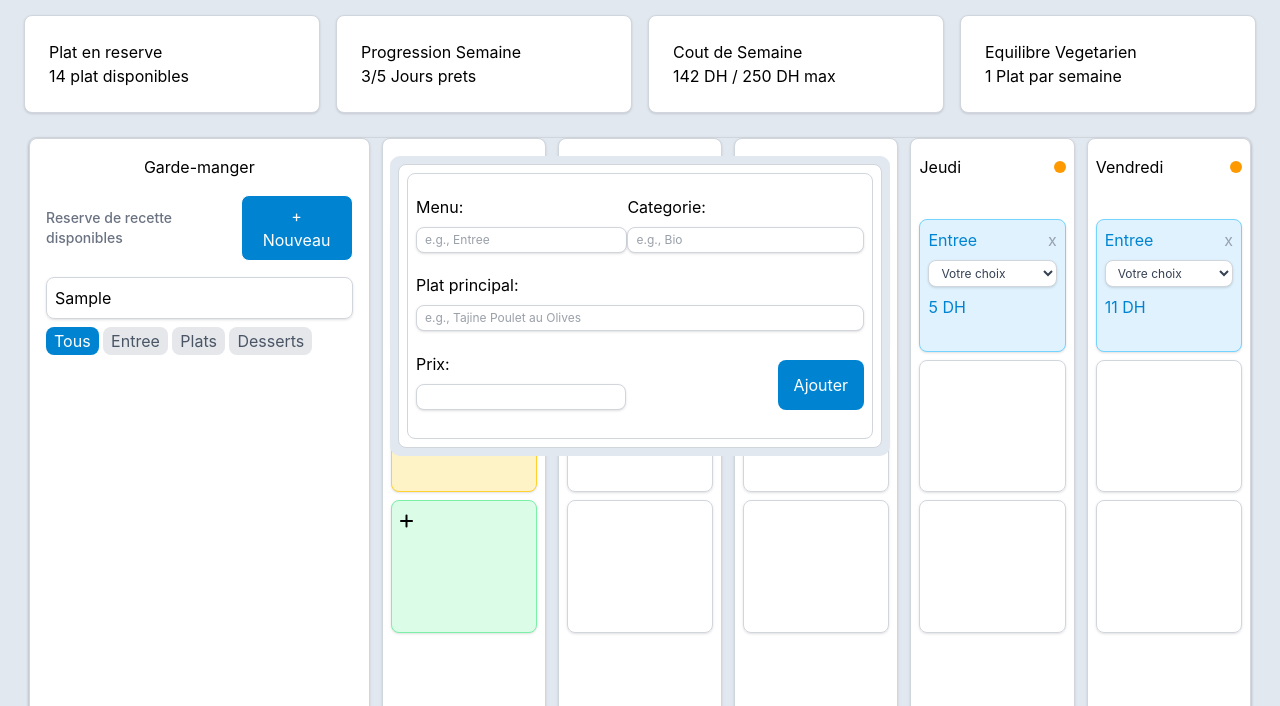
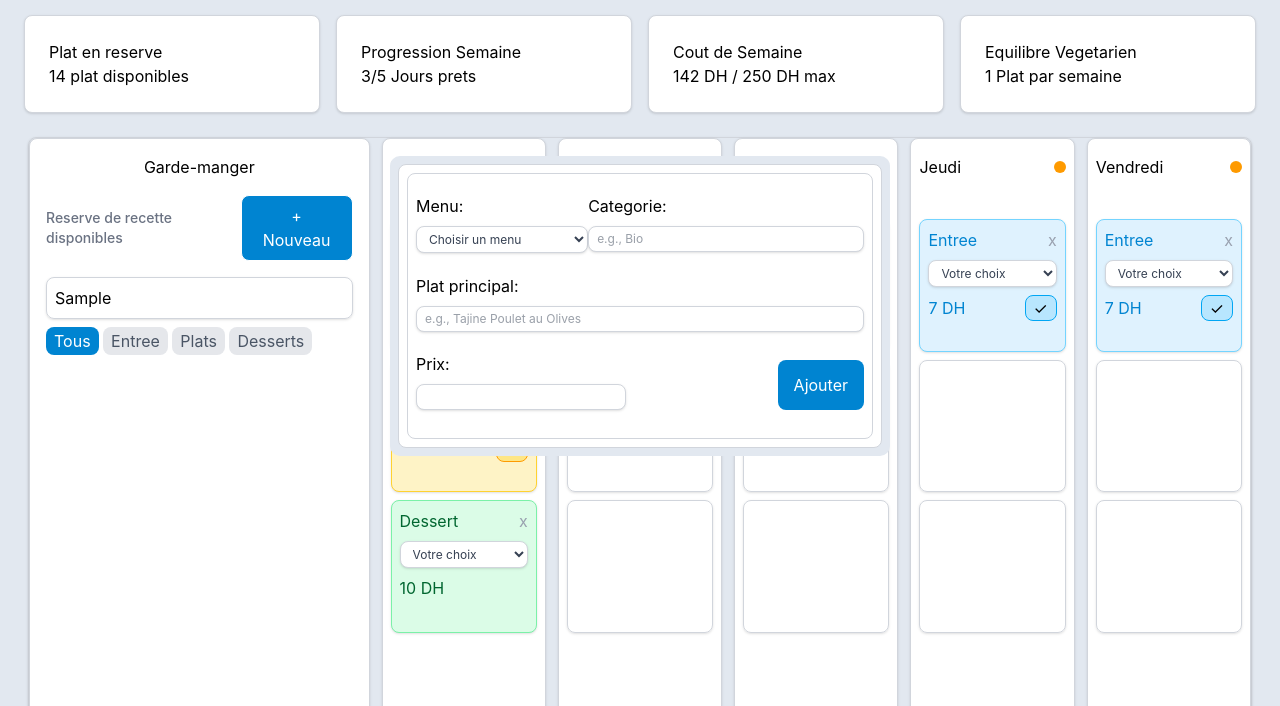
Before and after one commit to pro0pegasus/Cantina, a website: page index.html in a window 1280 px wide. Both pictures are taken after typing "Sample" into the empty fields and a click on the button "+ Nouveau". Shown: the part 94-800 px from the top of the page. Drawn offline with Linux system fonts and the light colour scheme.

Commit message:
fix: garde a menu dropdown in js and html card meals class

```diff
--- a/index.html
+++ b/index.html
@@ -23,8 +23,8 @@
                 <select name="campus" id="campus" class="w-full rounded-lg border border-gray-300 bg-white px-2 py-1 pr-10 text-gray-700 shadow-sm outline-none transition-all focus:border-blue-500 focus:ring-2 focus:ring-blue-100">
                     <option disabled >-- Campus: --</option>
                     <option value="Safi">Safi</option>
-                    <option value="Youssofia">Youssofia</option>
-                    <option value="Nador">Nador</option>
+                    <option value="Youssofia" disabled>Youssofia</option>
+                    <option value="Nador" disabled>Nador</option>
                 </select>
 
             </nav>
@@ -128,13 +128,13 @@
                     </div>
 
                     <!-- card meal Entree -->
-                    <div class=" border rounded-lg h-1/6 p-2 bg-sky-100 border-sky-300 shadow-sm">
+                    <div class="border rounded-lg h-1/6 p-2 bg-sky-100 border-sky-300 shadow-sm">
 
                         <div class="flex justify-between items-center">
                             <h2 class="text-sky-600">Entree</h2>
                             <button class="cursor-pointer text-gray-400 hover:text-black">x</button>
                         </div>
-                        <select for="choix" id="entree" class="choix w-full rounded-lg border border-gray-300 bg-white px-2 py-1 my-2 text-gray-700 text-xs shadow-sm outline-none transition-all focus:border-blue-500 focus:ring-2 focus:ring-blue-100">
+                        <select id="entree" class="choix w-full rounded-lg border border-gray-300 bg-white px-2 py-1 my-2 text-gray-700 text-xs shadow-sm outline-none transition-all focus:border-blue-500 focus:ring-2 focus:ring-blue-100">
                             <option>Votre choix</option>
                         </select>
                         <div class="flex justify-between items-center">
@@ -144,38 +144,34 @@
 
                     </div>
 
-                    <div id="plat" class="choix border rounded-lg h-1/6 p-2 bg-amber-100 border-amber-300 shadow-sm">
-                        <button class="cursor-pointer">
-                            <i class="fa-solid fa-plus text-amber-600"></i>
-                        </button>
-                        <!-- <div class="flex justify-between items-center">
+                    <!-- card prlat principal -->
+                    <div class="border rounded-lg h-1/6 p-2 bg-amber-100 border-amber-300 shadow-sm">
+
+                        <div class="flex justify-between items-center">
                             <h2 class="text-amber-600 font-normal">Plat principal</h2>
                         </div>
-                        <select for="choix" id="choix" class="w-full rounded-lg border border-gray-300 bg-white px-2 py-1 my-2 text-gray-700 text-xs shadow-sm outline-none transition-all focus:border-amber-500 focus:ring-2 focus:ring-amber-100">
+                        <select id="principal" class="choix w-full rounded-lg border border-gray-300 bg-white px-2 py-1 my-2 text-gray-700 text-xs shadow-sm outline-none transition-all focus:border-amber-500 focus:ring-2 focus:ring-amber-100">
                             <option>Votre choix</option>
-                            <option class="text-xs" value="veloute">Tajine Poulet au Olives</option>
-                            <option class="text-xs" value="Zaalouk">Sandwich viande hache</option>
                         </select>
                         <div class="flex justify-between items-center">
                             <p class="text-amber-600 font-normal">25<span> DH</span></p>
                             <button class="cursor-pointer bg-amber-200 px-2 rounded-lg border border-amber-500 text-black-400 hover:bg-amber-500 hover:text-black-500">✓</button>
-                        </div> -->
+                        </div>
                     </div>
 
-                    <div id="dessert" class="choix border rounded-lg h-1/6 p-2 bg-green-100 border-green-300 shadow-sm">
-                        <button class="cursor-pointer">
-                            <i class="fa-solid fa-plus text-green-700"></i>
-                        </button>
-                        <!-- <div class="flex justify-between items-center">
+                    <!-- card dessert -->
+                    <div class="border rounded-lg h-1/6 p-2 bg-green-100 border-green-300 shadow-sm">
+
+                        <div class="flex justify-between items-center">
                             <h2 class="text-green-800 font-normal">Dessert</h2>
                             <button class="cursor-pointer text-gray-400 hover:text-black">x</button>
                         </div>
-                        <select for="choix" id="choix" class="w-full rounded-lg border border-gray-300 bg-white px-2 py-1 my-2 text-gray-700 text-xs shadow-sm outline-none transition-all focus:border-green-500 focus:ring-2 focus:ring-green-100">
+                        <select id="dessert" class="choix w-full rounded-lg border border-gray-300 bg-white px-2 py-1 my-2 text-gray-700 text-xs shadow-sm outline-none transition-all focus:border-green-500 focus:ring-2 focus:ring-green-100">
                             <option>Votre choix</option>
                             <option class="text-xs" value="veloute">Millefeuilles</option>
                             <option class="text-xs" value="Zaalouk">Flan</option>
                         </select>
-                        <p class="text-green-800 font-normal">10<span> DH</span></p> -->
+                        <p class="text-green-800 font-normal">10<span> DH</span></p>
                     </div>
 
                     <div class="flex flex-col mt-auto justify-evenly border-t h-1/7 p-2 border-gray-300">
@@ -197,17 +193,21 @@
                         <span class="h-3 w-3 rounded-full bg-amber-500"></span>
                     </div>
 
-                    <div class="border rounded-lg h-1/6 p-2 bg-sky-100 border-sky-300 shadow-sm">
+                    <!-- card meal Entree -->
+                    <div class=" border rounded-lg h-1/6 p-2 bg-sky-100 border-sky-300 shadow-sm">
+
                         <div class="flex justify-between items-center">
                             <h2 class="text-sky-600">Entree</h2>
                             <button class="cursor-pointer text-gray-400 hover:text-black">x</button>
                         </div>
-                        <select for="choix" id="choix" class="w-full rounded-lg border border-gray-300 bg-white px-2 py-1 my-2 text-gray-700 text-xs shadow-sm outline-none transition-all focus:border-blue-500 focus:ring-2 focus:ring-blue-100">
+                        <select for="choix" id="entree" class="choix w-full rounded-lg border border-gray-300 bg-white px-2 py-1 my-2 text-gray-700 text-xs shadow-sm outline-none transition-all focus:border-blue-500 focus:ring-2 focus:ring-blue-100">
                             <option>Votre choix</option>
-                            <option class="text-xs" value="veloute">Veloute de portion</option>
-                            <option class="text-xs" value="Zaalouk">Salade Zaalouk</option>
                         </select>
-                        <p class="text-sky-600">8<span> DH</span></p>
+                        <div class="flex justify-between items-center">
+                            <p id="prix-entree" class="text-sky-600">7<span> DH</span></p>
+                            <button class="cursor-pointer bg-sky-200 px-2 rounded-lg border border-sky-500 text-black-400 hover:bg-sky-500 hover:text-black-500">✓</button>
+                        </div>
+
                     </div>
 
                     <div class="border rounded-lg h-1/6 p-2 border-gray-300 shadow-sm">
@@ -236,17 +236,21 @@
                         <span class="w-3 rounded-full bg-amber-500"></span>
                     </div>
 
-                    <div class="border rounded-lg h-1/6 p-2 bg-sky-100 border-sky-300 shadow-sm">
+                    <!-- card meal Entree -->
+                    <div class=" border rounded-lg h-1/6 p-2 bg-sky-100 border-sky-300 shadow-sm">
+
                         <div class="flex justify-between items-center">
                             <h2 class="text-sky-600">Entree</h2>
                             <button class="cursor-pointer text-gray-400 hover:text-black">x</button>
                         </div>
-                        <select for="choix" id="choix" class="w-full rounded-lg border border-gray-300 bg-white px-2 py-1 my-2 text-gray-700 text-xs shadow-sm outline-none transition-all focus:border-blue-500 focus:ring-2 focus:ring-blue-100">
+                        <select for="choix" id="entree" class="choix w-full rounded-lg border border-gray-300 bg-white px-2 py-1 my-2 text-gray-700 text-xs shadow-sm outline-none transition-all focus:border-blue-500 focus:ring-2 focus:ring-blue-100">
                             <option>Votre choix</option>
-                            <option class="text-xs" value="veloute">Veloute de portion</option>
-                            <option class="text-xs" value="Zaalouk">Salade Zaalouk</option>
                         </select>
-                        <p class="text-sky-600">6<span> DH</span></p>
+                        <div class="flex justify-between items-center">
+                            <p id="prix-entree" class="text-sky-600">7<span> DH</span></p>
+                            <button class="cursor-pointer bg-sky-200 px-2 rounded-lg border border-sky-500 text-black-400 hover:bg-sky-500 hover:text-black-500">✓</button>
+                        </div>
+
                     </div>
 
                     <div class="border rounded-lg h-1/6 p-2 border-gray-300 shadow-sm">
@@ -275,17 +279,21 @@
                         <span class="h-3 w-3 rounded-full bg-amber-500"></span>
                     </div>
 
-                    <div class="border rounded-lg h-1/6 p-2 bg-sky-100 border-sky-300 shadow-sm">
+                    <!-- card meal Entree -->
+                    <div class=" border rounded-lg h-1/6 p-2 bg-sky-100 border-sky-300 shadow-sm">
+
                         <div class="flex justify-between items-center">
                             <h2 class="text-sky-600">Entree</h2>
                             <button class="cursor-pointer text-gray-400 hover:text-black">x</button>
                         </div>
-                        <select for="choix" id="choix" class="w-full rounded-lg border border-gray-300 bg-white px-2 py-1 my-2 text-gray-700 text-xs shadow-sm outline-none transition-all focus:border-blue-500 focus:ring-2 focus:ring-blue-100">
+                        <select for="choix" id="entree" class="choix w-full rounded-lg border border-gray-300 bg-white px-2 py-1 my-2 text-gray-700 text-xs shadow-sm outline-none transition-all focus:border-blue-500 focus:ring-2 focus:ring-blue-100">
                             <option>Votre choix</option>
-                            <option class="text-xs" value="veloute">Veloute de portion</option>
-                            <option class="text-xs" value="Zaalouk">Salade Zaalouk</option>
                         </select>
-                        <p class="text-sky-600">5<span> DH</span></p>
+                        <div class="flex justify-between items-center">
+                            <p id="prix-entree" class="text-sky-600">7<span> DH</span></p>
+                            <button class="cursor-pointer bg-sky-200 px-2 rounded-lg border border-sky-500 text-black-400 hover:bg-sky-500 hover:text-black-500">✓</button>
+                        </div>
+
                     </div>
 
                     <div class="border rounded-lg h-1/6 p-2 border-gray-300 shadow-sm">
@@ -314,17 +322,21 @@
                         <span class="h-3 w-3 rounded-full bg-amber-500"></span>
                     </div>
 
-                    <div class="border rounded-lg h-1/6 p-2 bg-sky-100 border-sky-300 shadow-sm">
+                    <!-- card meal Entree -->
+                    <div class=" border rounded-lg h-1/6 p-2 bg-sky-100 border-sky-300 shadow-sm">
+
                         <div class="flex justify-between items-center">
                             <h2 class="text-sky-600">Entree</h2>
                             <button class="cursor-pointer text-gray-400 hover:text-black">x</button>
                         </div>
-                        <select for="choix" id="choix" class="w-full rounded-lg border border-gray-300 bg-white px-2 py-1 my-2 text-gray-700 text-xs shadow-sm outline-none transition-all focus:border-blue-500 focus:ring-2 focus:ring-blue-100">
+                        <select for="choix" id="entree" class="choix w-full rounded-lg border border-gray-300 bg-white px-2 py-1 my-2 text-gray-700 text-xs shadow-sm outline-none transition-all focus:border-blue-500 focus:ring-2 focus:ring-blue-100">
                             <option>Votre choix</option>
-                            <option class="text-xs" value="veloute">Veloute de portion</option>
-                            <option class="text-xs" value="Zaalouk">Salade Zaalouk</option>
                         </select>
-                        <p class="text-sky-600">11<span> DH</span></p>
+                        <div class="flex justify-between items-center">
+                            <p id="prix-entree" class="text-sky-600">7<span> DH</span></p>
+                            <button class="cursor-pointer bg-sky-200 px-2 rounded-lg border border-sky-500 text-black-400 hover:bg-sky-500 hover:text-black-500">✓</button>
+                        </div>
+
                     </div>
 
                     <div class="border rounded-lg h-1/6 p-2 border-gray-300 shadow-sm">
--- a/script.js
+++ b/script.js
@@ -34,18 +34,23 @@ function popupContainer(){
                 <div class="flex justify-between items-end">
                     <div>
                         <label for="menu">Menu:</label>
-                        <input class="w-full rounded-lg border border-gray-300 bg-white px-2 py-1 my-2 text-gray-700 text-xs shadow-sm outline-none transition-all focus:border-blue-500 focus:ring-2 focus:ring-blue-100" type="text" id="menu" name="menu" placeholder="e.g., Entree" required>
+                        <select class="w-full rounded-lg border border-gray-300 bg-white px-2 py-1 my-2 text-gray-700 text-xs shadow-sm outline-none transition-all focus:border-blue-500 focus:ring-2 focus:ring-blue-100" id="menu" name="menu" required>
+                            <option value="">Choisir un menu</option>
+                            <option value="entree">Entrée</option>
+                            <option value="principal">Plat principal</option>
+                            <option value="dessert">Dessert</option>
+                        </select>
                     </div>
 
                     <div >
                         <label for="categorie">Categorie:</label>
-                        <input class="w-full rounded-lg border border-gray-300 bg-white px-2 py-1 my-2 text-gray-700 text-xs shadow-sm outline-none transition-all focus:border-blue-500 focus:ring-2 focus:ring-blue-100" type="categorie" id="categorie" name="categorie" placeholder="e.g., Bio" required>
+                        <input class="w-full rounded-lg border border-gray-300 bg-white px-2 py-1 my-2 text-gray-700 text-xs shadow-sm outline-none transition-all focus:border-blue-500 focus:ring-2 focus:ring-blue-100" type="text" id="categorie" name="categorie" placeholder="e.g., Bio" required>
                     </div>
                 </div>
 
                 <div class="flex flex-col">
                     <label for="plat">Plat principal:</label>
-                    <input class="w-full rounded-lg border border-gray-300 bg-white px-2 py-1 my-2 text-gray-700 text-xs shadow-sm outline-none transition-all focus:border-blue-500 focus:ring-2 focus:ring-blue-100" type="plat" id="plat" name="plat" placeholder="e.g., Tajine Poulet au Olives" required>
+                    <input class="w-full rounded-lg border border-gray-300 bg-white px-2 py-1 my-2 text-gray-700 text-xs shadow-sm outline-none transition-all focus:border-blue-500 focus:ring-2 focus:ring-blue-100" type="text" id="plat" name="plat" placeholder="e.g., Tajine Poulet au Olives" required>
                 </div>
 
                 <div class="flex justify-between items-end">
@@ -130,7 +135,7 @@ function afficherPlats(mealsArr){
         select.innerHTML = `<option class="text-xs" value=""></option>`
 
         mealsArr.forEach(meal =>{
-            if(meal.menu.toLowerCase() === select.id.toLocaleLowerCase()){
+            if(meal.menu.toLowerCase() === select.id.toLowerCase()){
                 const option = document.createElement("option");
 
                 option.value = meal.id;
```
